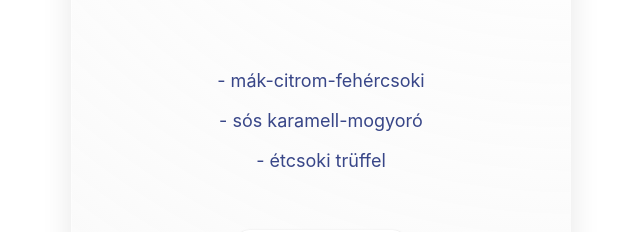
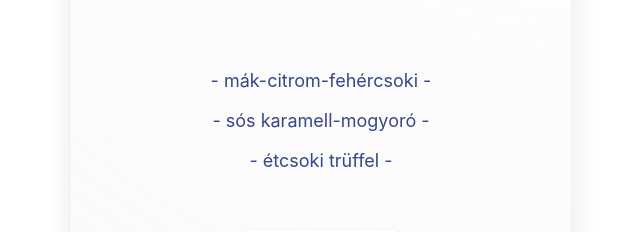
Before and after one commit to szalontaijordan/doriesjordanegybekelnek, a React (Create React App) app: page /menu in a window 1280 px wide. Shown: the part 1559-1791 px from the top of the page, without its empty margins (319-959 px from the left). Built offline with nearby package versions, Linux system fonts and the light colour scheme.

Commit message:
chore: typos and i18n for new things

```diff
--- a/src/App.js
+++ b/src/App.js
@@ -97,7 +97,7 @@ function Menu() {
                         <Link to="/vendegkonyv" onClick={close}>{menu.guests}</Link>
                     </li>
                     <li className={pathname === '/menu' ? 'active' : ''}>
-                        <Link to="/menu" onClick={close}>Menü</Link>
+                        <Link to="/menu" onClick={close}>{menu.menu}</Link>
                     </li>
                     <li className={pathname === '/' ? 'active' : ''}>
                         <Link to="/" onClick={close}>{menu.countdown}</Link>
@@ -106,7 +106,7 @@ function Menu() {
                         <Link to="/meghivo" onClick={close}>{menu.invitation}</Link>
                     </li>
                     <li className={pathname === '/faq' ? 'active' : ''}>
-                        <Link to="/faq" onClick={close}>Hasznos információk</Link>
+                        <Link to="/faq" onClick={close}>{menu.faq}</Link>
                     </li>
                 </ul>
             </nav>
--- a/src/FAQ.js
+++ b/src/FAQ.js
@@ -1,18 +1,7 @@
+import { useI18N } from "./i18n"
+
 export function FAQ() {
-    const faq = [
-        {
-            q: 'Mi a helyszín címe?',
-            a: '4482 Kótaj, Verba tanya 1',
-        },
-        {
-            q: 'Hányra érkezzünk és hova?',
-            a: 'Az állófogadás 15.00-kor keződidk a Verba tanyán. Ennek megfelelően érdemes érkezni a helyszínre.',
-        },
-        {
-            q: 'Hogyan lehet eljutni a templomba?',
-            a: 'A legjobb, ha összebeszél több ember, és autóval jutnak el a templomba. Ezen felül két darab nyolcszemélyes kisbusz áll a rendelkezésünkre, ezek két körben, összesen 32 embert tudnak szállítani a templomig és vissza.',
-        },
-    ]
+    const { faq } = useI18N();
 
     return <div className="container food">
         <div className="bg" />
--- a/src/Food.js
+++ b/src/Food.js
@@ -1,48 +1,11 @@
 import { useEffect } from 'react';
 
 import './Food.scss';
+import { useI18N } from './i18n';
 
 export function Food() {
-    const rec = [
-        'Aszalt szilvával töltött pulykamell',
-        'Fasírozott',
-        'Sült csirkecomb',
-        'Sonkatekercs tormakrémmel töltve',
-        'Debreceni karaj',
-        'Baconba göngyölt csirkemáj',
-        'Gyümölcstál'
-    ];
-    const smol = [
-        'Citromtart',
-        'Áfonya-fehércsoki tart',
-        'Pisztácia-málna choux',
-        'Linzer',
-        'Sajtos pogácsa',
-        'Fetás-aszalt paradicsomos pogácsa'
-    ]
-    const menu = [
-        'Tyúkhúsleves, főtt hús, zöldségek',
-        '',
-        'Sültes tál',
-        '- Szatmári tölött flekken -',
-        '- Rántott sertéskaraj - ',
-        '- Sonkával, sajttal töltött rántott pulykamell -',
-        '- Sült csirkecomb -',
-        '- Rántott karfiol -',
-        '- Rántott sajt - ',
-        '- Francia köret -',
-    ];
-    const cake = [
-        '- mák-citrom-fehércsoki',
-        '- sós karamell-mogyoró',
-        '- étcsoki trüffel',
-    ];
-    const midnight = [
-        'Flekken sütés',
-        '- Csirkemell -',
-        '- Fűszeres tarja -',
-        '- Görög saláta -',
-    ]
+    const { food } = useI18N();
+    const { rec, smol, menu, cake, midnight, titles } = food;
 
     useEffect(() => {
         const onScroll = () => {
@@ -73,35 +36,35 @@ export function Food() {
             <div className="content">
                 <div className="handle" />
                 <div className="title">
-                    <strong>Állófogadás</strong>
+                    <strong>{titles.rec}</strong>
                 </div>
                 <div className="menuu">
                     <div className="timeline-item" />
                     {rec.map((item, i) => <div className="timeline-item" key={i}>{item}</div>)}
                 </div>
                 <div className="title">
-                    <strong>Sütemények</strong>
+                    <strong>{titles.smol}</strong>
                 </div>
                 <div className="menuu">
                     <div className="timeline-item" />
                     {smol.map((item, i) => <div className="timeline-item" key={i}>{item}</div>)}
                 </div>
                 <div className="title">
-                    <strong>Vacsora</strong>
+                    <strong>{titles.menu}</strong>
                 </div>
                 <div className="menuu">
                     <div className="timeline-item" />
                     {menu.map((item, i) => <div className="timeline-item" key={i}>{item}</div>)}
                 </div>
                 <div className="title">
-                    <strong>Torta</strong>
+                    <strong>{titles.cake}</strong>
                 </div>
                 <div className="menuu">
                     <div className="timeline-item" />
                     {cake.map((item, i) => <div className="timeline-item" key={i}>{item}</div>)}
                 </div>
                 <div className="title">
-                    <strong>Éjféli menü</strong>
+                    <strong>{titles.midnight}</strong>
                 </div>
                 <div className="menuu">
                     <div className="timeline-item" />
--- /dev/null
+++ b/src/faq.i18n.js
@@ -0,0 +1,34 @@
+export const faqi18n = {
+    hu: {
+        faq: [
+            {
+                q: 'Mi a helyszín címe?',
+                a: '4482 Kótaj, Verba tanya 1',
+            },
+            {
+                q: 'Hányra érkezzünk és hova?',
+                a: 'Az állófogadás 15.00-kor keződik a Verba tanyán. Ennek megfelelően érdemes érkezni a helyszínre.',
+            },
+            {
+                q: 'Hogyan lehet eljutni a templomba?',
+                a: 'A legjobb, ha összebeszél több ember, és autóval jutnak el a templomba. Ezen felül két darab nyolcszemélyes kisbusz áll a rendelkezésünkre, ezek két körben, összesen 32 embert tudnak szállítani a templomig és vissza.',
+            },
+        ]
+    },
+    en: {
+        faq: [
+            {
+                q: 'What\'s the exact location of the wedding?',
+                a: '4482 Kótaj, Verba tanya 1',
+            },
+            {
+                q: 'Where and where should we arrive?',
+                a: 'The reception starts at 15.00 at Verba tanya. Guests should arrive accoringly.',
+            },
+            {
+                q: 'How can we get to the church ceremony in the city and back from there?',
+                a: 'The best option would be to self-organize and get there by car. Also there will be 2 small buses with 8 seats each, these can fit 32 people in total in two rounds.',
+            },
+        ]
+    }
+};
--- a/src/i18n.js
+++ b/src/i18n.js
@@ -1,4 +1,6 @@
 import { createContext, useContext } from 'react';
+import { menu18n } from './menu.18n';
+import { faqi18n } from './faq.i18n';
 
 export const I18NContext = createContext({ lang: 'hu', setLang: () => {} });
 
@@ -9,7 +11,9 @@ export const i18n = {
             countdown: 'Visszaszámláló',
             agenda: 'Program',
             invitation: 'Meghívó',
-            guests: 'Vendégkönyv'
+            guests: 'Vendégkönyv',
+            menu: 'Menü',
+            faq: 'Hasznos információk',
         },
         aug: 'Augusztus',
         fullDate: '2023. augusztus 26.',
@@ -88,7 +92,9 @@ export const i18n = {
             },
             dontForget: 'Ne feledkezz meg a szemüvegekről sem!'
         },
-        plural: (noun, count) => noun
+        plural: (noun, count) => noun,
+        ...faqi18n.hu,
+        ...menu18n.hu,
     },
     'en': {
         today: 'Today!',
@@ -96,7 +102,9 @@ export const i18n = {
             countdown: 'Countdown',
             agenda: 'Agenda',
             invitation: 'Invitation',
-            guests: 'Guest Book'
+            guests: 'Guest Book',
+            menu: 'Menu',
+            faq: 'FAQ',
         },
         aug: 'August',
         fullDate: '26th August 2023',
@@ -177,7 +185,9 @@ export const i18n = {
             },
             dontForget: 'Don\'t forget about the party glasses!'
         },
-        plural: (noun, count) => count === 1 ? noun : `${noun}s`
+        plural: (noun, count) => count === 1 ? noun : `${noun}s`,
+        ...faqi18n.en,
+        ...menu18n.en,
     }
 };
 
--- /dev/null
+++ b/src/menu.18n.js
@@ -0,0 +1,106 @@
+export const menu18n = {
+    hu: {
+        food: {
+            titles: {
+                rec: 'Állófogadás',
+                smol: 'Sütemények',
+                menu: 'Vacsora',
+                cake: 'Torta',
+                midnight: 'Éjféli menü',
+            },
+            rec: [
+                'Aszalt szilvával töltött pulykamell',
+                'Fasírozott',
+                'Sült csirkecomb',
+                'Sonkatekercs tormakrémmel töltve',
+                'Debreceni karaj',
+                'Baconba göngyölt csirkemáj',
+                'Gyümölcstál'
+            ],
+            smol: [
+                'Citromtart',
+                'Áfonya-fehércsoki tart',
+                'Pisztácia-málna choux',
+                'Linzer',
+                'Sajtos pogácsa',
+                'Fetás-aszalt paradicsomos pogácsa'
+            ],
+            menu: [
+                'Tyúkhúsleves, főtt hús, zöldségek',
+                '',
+                'Sültes tál',
+                '- Szatmári tölött flekken -',
+                '- Rántott sertéskaraj - ',
+                '- Sonkával, sajttal töltött rántott pulykamell -',
+                '- Sült csirkecomb -',
+                '- Rántott karfiol -',
+                '- Rántott sajt - ',
+                '- Francia köret -',
+            ],
+            cake: [
+                '- mák-citrom-fehércsoki -',
+                '- sós karamell-mogyoró -',
+                '- étcsoki trüffel -',
+            ],
+            midnight: [
+                'Flekken sütés',
+                '- Csirkemell -',
+                '- Fűszeres tarja -',
+                '- Görög saláta -',
+            ],
+        }
+    },
+    en: {
+        food: {
+            titles: {
+                rec: 'Reception',
+                smol: 'Desserts & Pastries',
+                menu: 'Diner',
+                cake: 'Cake',
+                midnight: 'Midnight menu',
+            },
+            rec: [
+                'Turkey Breast Stuffed with Dried Plums',
+                'Minced Meat Patty',
+                'Roasted Chicken Leg',
+                'Ham Roll Filled with Horseradish Cream',
+                'Debrecen-Style Pork Loin',
+                'Chicken Liver Wrapped in Bacon',
+                'Fruit Platter',
+            ],
+            smol: [
+                'Lemon Tart',
+                'Blueberry-White Chocolate Tart',
+                'Pistachio-Raspberry Choux',
+                'Linzer Cookie',
+                'Cheese Scone',
+                'Feta and Sun-Dried Tomato Scone',
+            ],
+            menu: [
+                'Chicken consommé, vegetables',
+                '',
+                'Main',
+                '- Stuffed meat à la Szatmár :) -',
+                '- Breaded prok loin - ',
+                '- Breaded turkey breast filled with ham and cheese -',
+                '- Roasted chicken leg -',
+                '- Breaded cauliflower -',
+                '- Breaded cheese - ',
+                '- Steamed rice -',
+                '- Roasted potatoes -',
+                '- Vegetables -',
+            ],
+            cake: [
+                '- Poppy Seed-Lemon-White Chocolate -',
+                '- Salted Caramel-Peanut -',
+                '- Dark Chocolate Truffle -',
+            ],
+            midnight: [
+                'Grill',
+                '- Chicken breast -',
+                '- Spicky pork ribs -',
+                '- Greek salad -',
+            ],
+        }
+    }
+}
```
